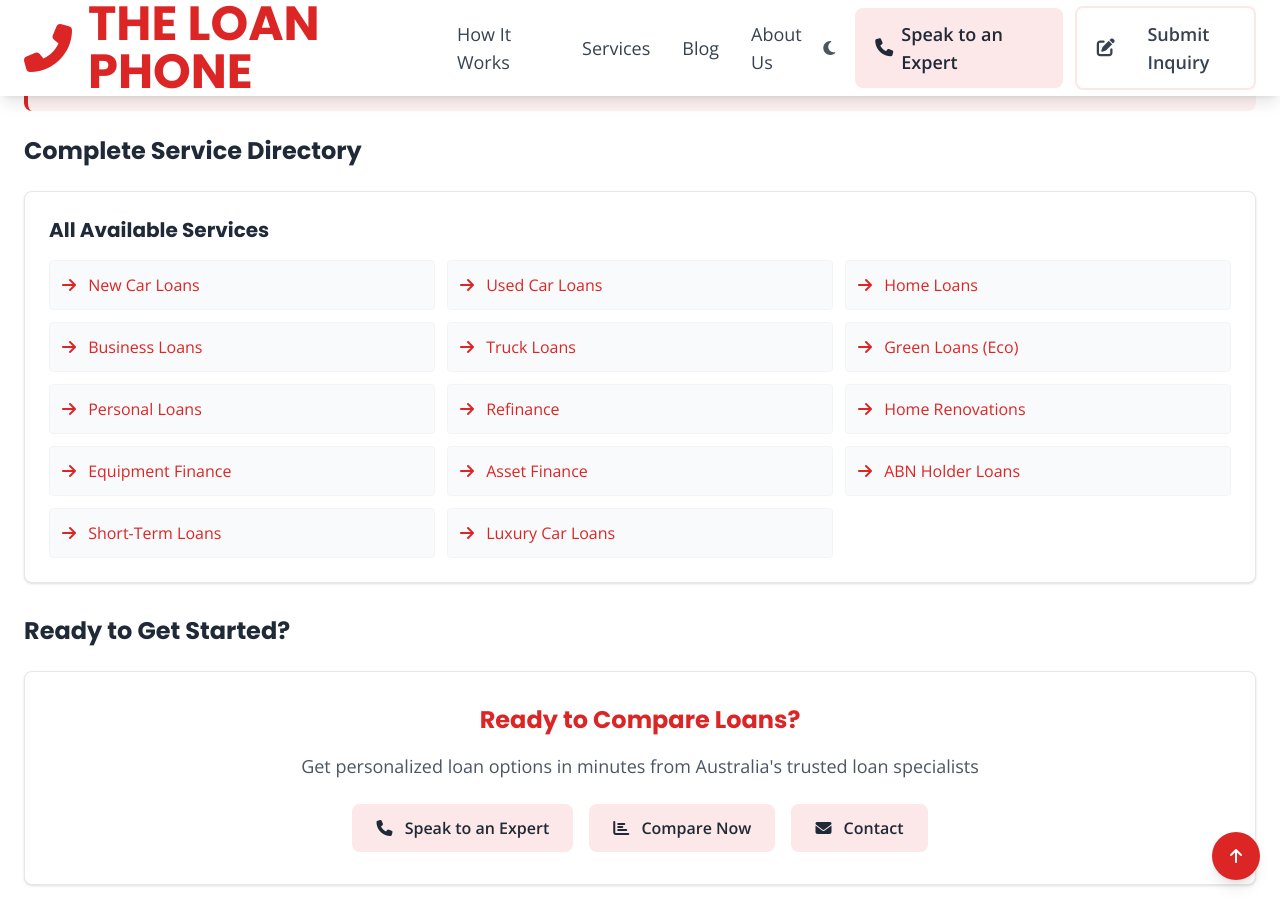
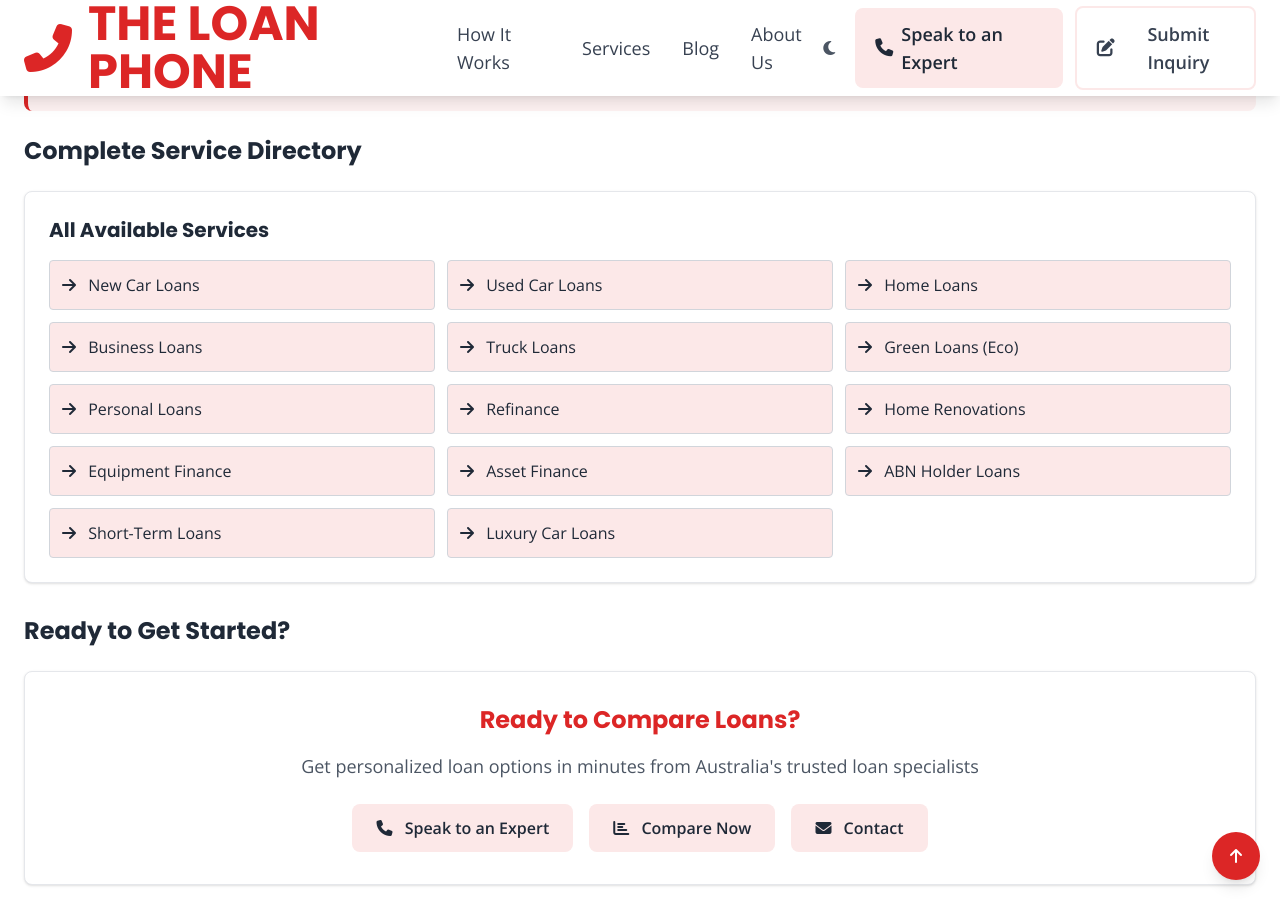
Before and after one commit to AMSumo9/loan-phone-website, a Jekyll site: the page built from _services/index.md, in a window 1280 px wide and 900 px high, scrolled down 2037 px. Built offline with Jekyll 4.4.1, drawn with Linux system fonts in a browser that asks for light colours; nearby versions of some CDN libraries.

Commit message:
Update index.md

```diff
--- a/_services/index.md
+++ b/_services/index.md
@@ -20,10 +20,10 @@
 </section>
 
 <!-- Services Index Content with proper spacing and FIXED dark mode -->
-<div class="container mx-auto px-6 py-8 bg-[var(--bg-primary)] transition-colors duration-300">
+<div class="container mx-auto px-6 py-8 transition-colors duration-300">
 
 <!-- HOW IT WORKS PROCESS - FIXED: Dark mode backgrounds and text -->
-<div class="bg-[var(--bg-primary)] rounded-lg shadow-lg p-8 mb-8 border border-gray-200 transition-colors duration-300">
+<div class="rounded-lg shadow-lg p-8 mb-8 border border-gray-200 transition-colors duration-300" style="background-color: var(--bg-primary);">
     <div class="text-center mb-8">
         <h2 class="text-3xl font-bold text-[var(--text-primary)] mb-4">How Our Service Works</h2>
     </div>
@@ -63,7 +63,7 @@
 <h2 class="text-2xl font-bold text-[var(--text-primary)] mb-6">Featured Services</h2>
 
 <div class="grid grid-cols-1 md:grid-cols-3 gap-6 mb-8">
-    <div class="bg-[var(--bg-primary)] border border-gray-200 p-6 rounded-lg shadow hover:shadow-lg transition duration-300">
+    <div class="border border-gray-200 p-6 rounded-lg shadow hover:shadow-lg transition duration-300" style="background-color: var(--bg-primary);">
         <div class="flex items-center mb-4">
             <i class="fas fa-car text-3xl mr-4 brand-red"></i>
             <h3 class="text-xl font-bold brand-red">New Car Loans</h3>
@@ -74,7 +74,7 @@
         </a>
     </div>
 
-    <div class="bg-[var(--bg-primary)] border border-gray-200 p-6 rounded-lg shadow hover:shadow-lg transition duration-300">
+    <div class="border border-gray-200 p-6 rounded-lg shadow hover:shadow-lg transition duration-300" style="background-color: var(--bg-primary);">
         <div class="flex items-center mb-4">
             <i class="fas fa-home text-3xl mr-4 brand-red"></i>
             <h3 class="text-xl font-bold brand-red">Home Loans</h3>
@@ -85,7 +85,7 @@
         </a>
     </div>
 
-    <div class="bg-[var(--bg-primary)] border border-gray-200 p-6 rounded-lg shadow hover:shadow-lg transition duration-300">
+    <div class="border border-gray-200 p-6 rounded-lg shadow hover:shadow-lg transition duration-300" style="background-color: var(--bg-primary);">
         <div class="flex items-center mb-4">
             <i class="fas fa-briefcase text-3xl mr-4 brand-red"></i>
             <h3 class="text-xl font-bold brand-red">Business Loans</h3>
@@ -191,7 +191,7 @@
     <h3 class="text-xl font-bold mb-4 text-[var(--text-primary)]">All Available Services</h3>
     <div class="grid grid-cols-1 md:grid-cols-2 lg:grid-cols-3 gap-3">
         {% for loan_type in site.data.loan_types.all_types %}
-        <a href="{{ site.baseurl }}{{ loan_type.url }}" class="block p-3 bg-[var(--bg-secondary)] rounded hover:bg-red-50 transition duration-300 brand-red border border-gray-100">
+        <a href="{{ site.baseurl }}{{ loan_type.url }}" class="block p-3 rounded transition duration-300 text-gray-800 border border-gray-300" style="background-color: #fce8e8;">
             <i class="fas fa-arrow-right mr-2"></i>
             {{ loan_type.name }}
         </a>
```
